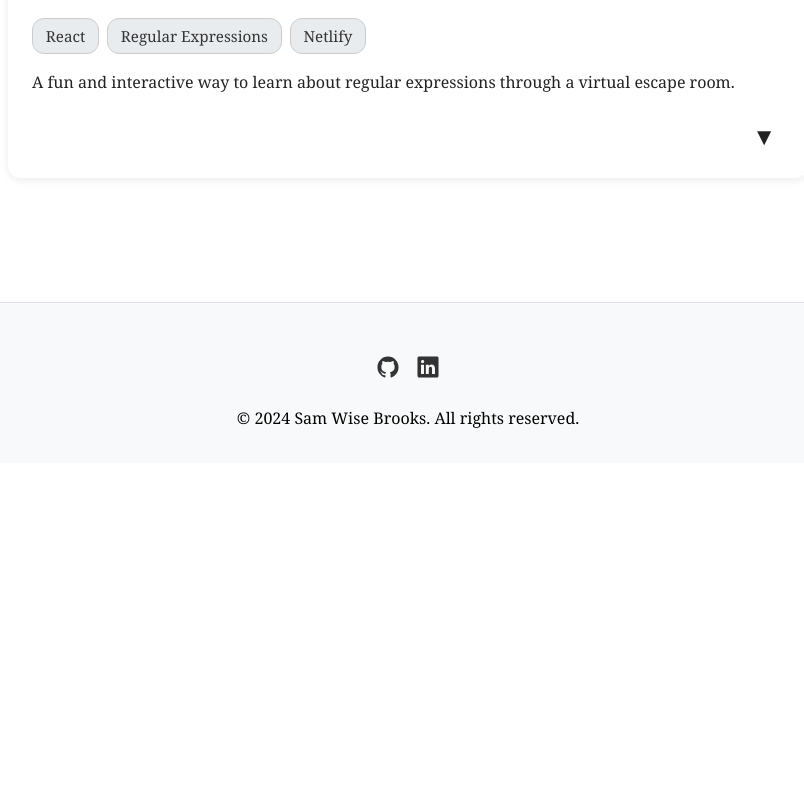
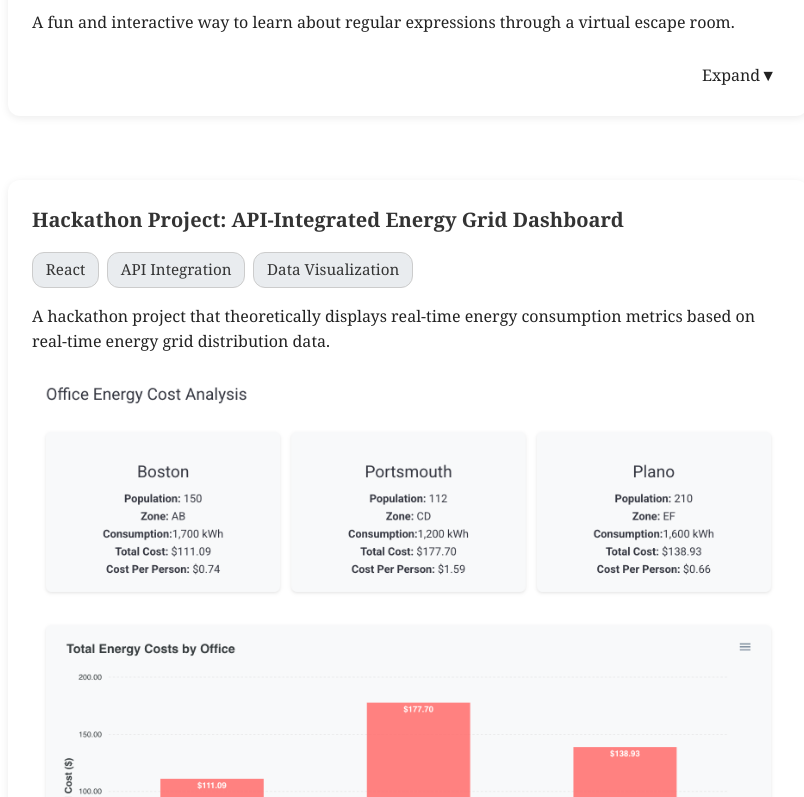
Before and after one commit to samwise3/SamWiseDev, a React (Vite) app: page /projects in a window 1280 px wide. Shown: the part 583-1380 px from the top of the page, without its empty margins (232-1036 px from the left). Before the commit the page ends 1046 px from the top, so only its background shows below. Built offline with nearby package versions, Linux system fonts and the light colour scheme.

Commit message:
update: added hackathon project

```diff
--- a/src/components/common/Card.tsx
+++ b/src/components/common/Card.tsx
@@ -2,9 +2,9 @@ import React, { useState } from 'react';
 
 interface CardProps {
     title: string;
-    description?: string;
-    longDescription?: string;
-    src: string;
+    description: string;
+    longDescription: string;
+    src?: string;
     imgsrc?: string;
     alt?: string;
     tags?: string[];
@@ -23,9 +23,6 @@ function Card({
 
     return (
         <div className="custom-card">
-            {imgsrc && (
-                <img className="custom-card-img" src={imgsrc} alt={alt || title} />
-            )}
             <div className="custom-card-content">
                 <h3 className="custom-card-title">
                     <a href={src} target="_blank" rel="noopener noreferrer">{title}</a>
@@ -38,6 +35,9 @@ function Card({
                     </div>
                 )}
                 {description && <p className="custom-card-desc">{description}</p>}
+                {imgsrc && (
+                    <img className="custom-card-img" src={imgsrc} alt={alt || title} style={{width: '100%', height: 'auto', margin: '25px 0 25px 0'}}/>
+                )}
                 <div className="card-toggle-row">
                     {longDescription && (
                         <>
@@ -46,7 +46,8 @@ function Card({
                                 onClick={() => setExpanded(e => !e)}
                                 aria-expanded={expanded}
                                 aria-label={expanded ? "Hide details" : "Show details"}
-                            >
+                                style={{ font: 'inherit'}}
+                            >Expand
                                 <span
                                     style={{
                                         display: 'inline-block',
@@ -54,7 +55,7 @@ function Card({
                                         transform: expanded ? 'rotate(180deg)' : 'rotate(0deg)'
                                     }}
                                 >
-                                    ▼
+                                   ▼
                                 </span>
                             </button>
                         </>
--- a/src/pages/Projects.tsx
+++ b/src/pages/Projects.tsx
@@ -16,8 +16,21 @@ const projects = [
         imgsrc:'',
         alt: 'Regex Escape Room',
         tags: ["React", "Regular Expressions", "Netlify"]
+    },
+    {
+        title: "Hackathon Project: API-Integrated Energy Grid Dashboard",
+        description: "A hackathon project that theoretically displays real-time energy consumption metrics based on real-time energy grid distribution data.",
+        longDescription: "This project was developed using mocked API response data which was fed to our front-end React application. The dashboard displays metrics across various office locations," +
+        " to identify high-consuming areas and suggest optimizations. The project uses the variability of energy resources throughout the day to show energy consumption trends over time and location.",
+        src: '',
+        imgsrc:'../../public/images/hackathon-screenshot.png',
+        alt: 'Hackathon Project',
+        tags: ["React", "API Integration", "Data Visualization"]
+
     }
 ]
+
+
 function Projects() {
 
     return (
--- a/src/styles/styles.css
+++ b/src/styles/styles.css
@@ -7,7 +7,6 @@
 
 body {
   font-family: Georgia, serif;
-
   line-height: 1.6;
 }
 a {
```
Also changed, not shown: public/images/hackathon-screenshot.png (added).
